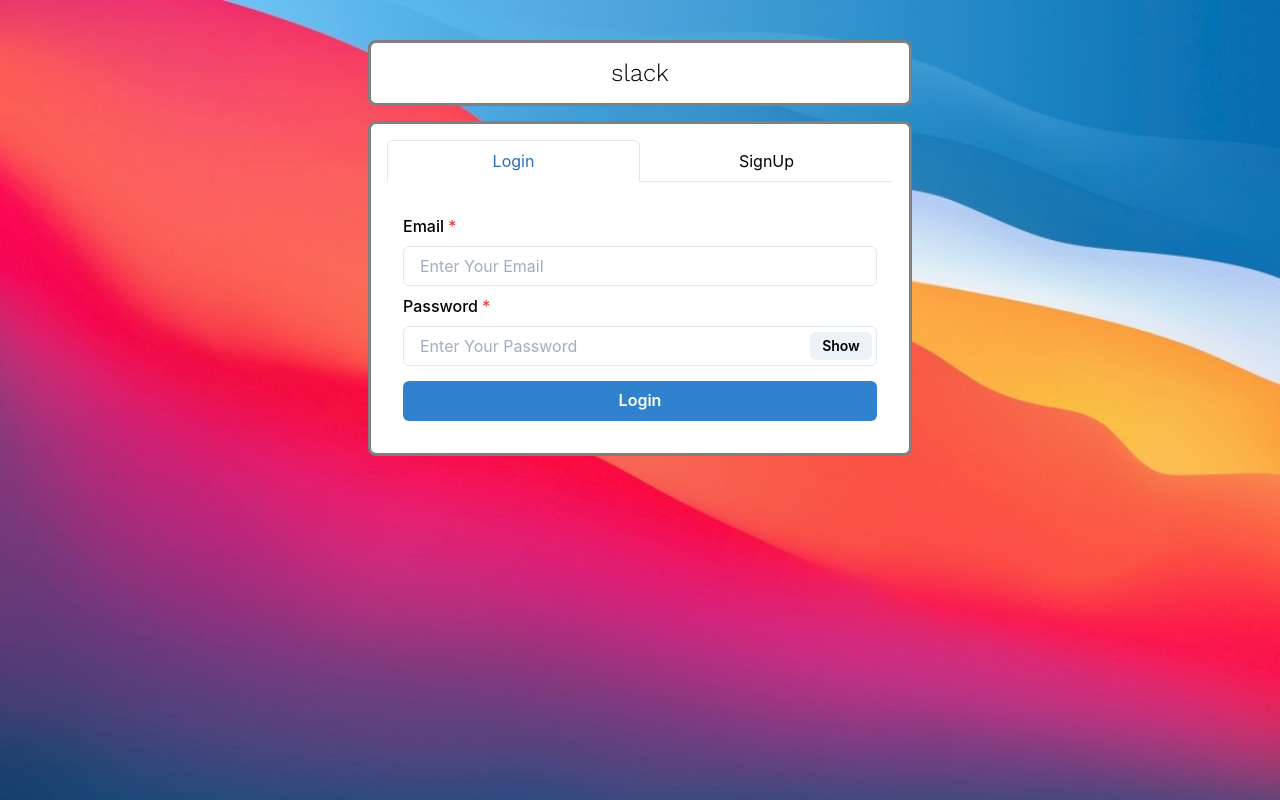
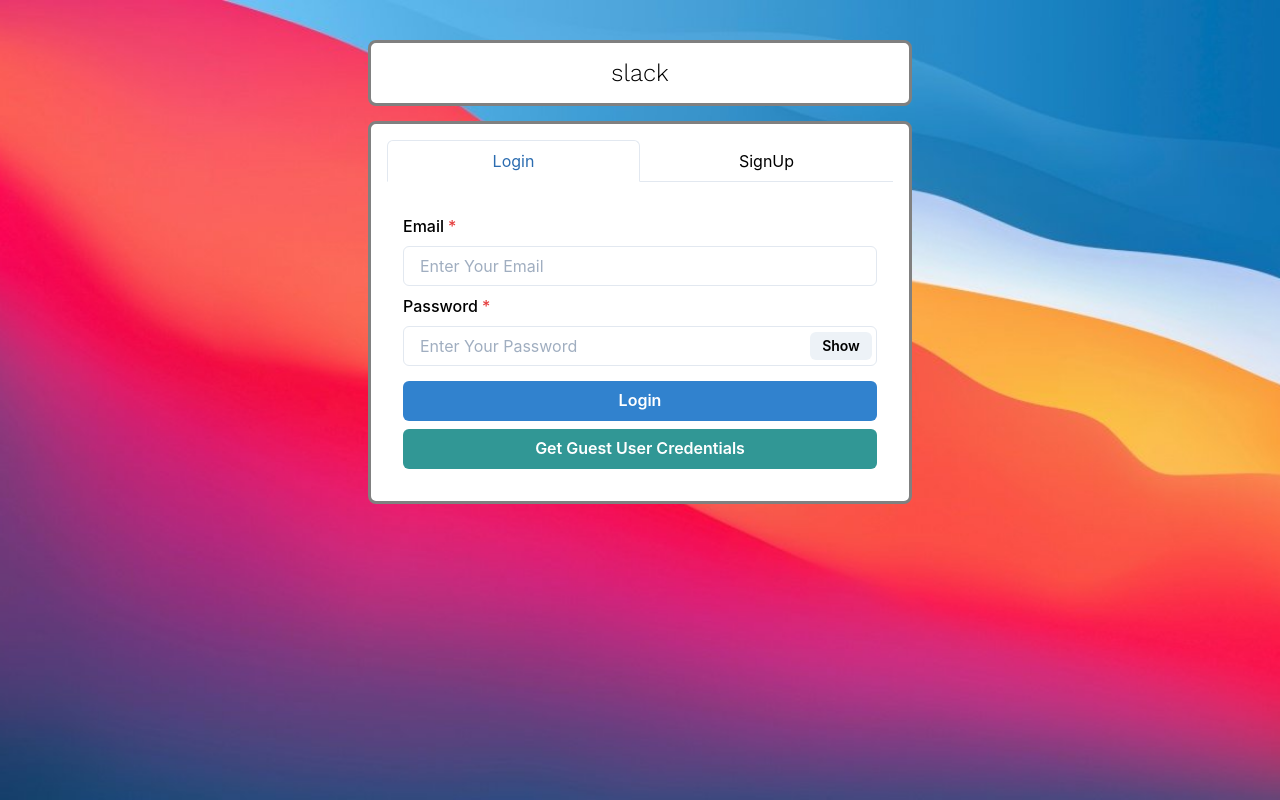
Before and after one commit to atarya/IM-app-API, a React (Create React App) app in the folder client/: page / in a window 1280 px wide. Built offline with nearby package versions, Linux system fonts and the light colour scheme.

Commit message:
guest button

```diff
--- a/client/src/Components/Authentication/Login.js
+++ b/client/src/Components/Authentication/Login.js
@@ -39,6 +39,12 @@
         >
             Login
         </Button>
+        <Button variant="solid" colorScheme="teal" width="100%" onClick={() => {
+            setEmail("guest@example.com");
+            setPassword("password");
+        }}>
+            Get Guest User Credentials
+        </Button>
     </VStack >
 }
 
```
